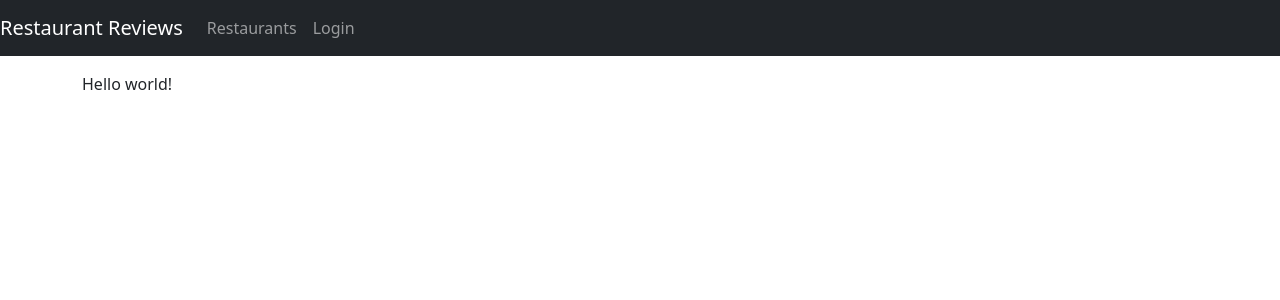
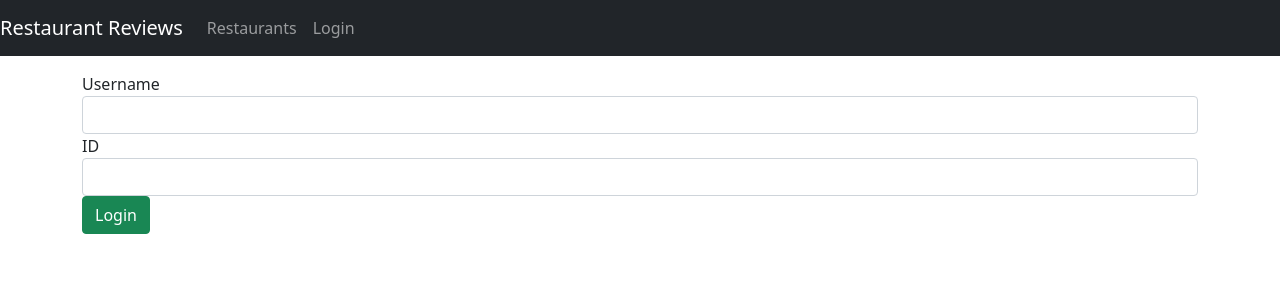
Before and after one commit to DavidTaapy/David-Learns-MERN-Stack, a React (Create React App) app in the folder frontend/: page /login in a window 1280 px wide. Shown: the top 300 px of the page. Built offline with nearby package versions, Linux system fonts and the light colour scheme.

Commit message:
Added Login Page

```diff
--- a/frontend/src/Components/login.js
+++ b/frontend/src/Components/login.js
@@ -1,11 +1,60 @@
-import React from "react"
+import React from "react";
+import { useState } from "react";
 
-function Login() {
-  return (
-    <div className="App">
-      Hello world!
-    </div>
-  );
-}
+const Login = props => {
+
+    // Set State
+    const initialUserState = {
+        name: "",
+        id: "",
+    };
+    const [user, setUser] = useState(initialUserState);
+
+    const handleInputChange = event => {
+        const { name, value } = event.target;
+        setUser({ ...user, [name]: value });
+    };
+
+    const login = () => {
+        props.login(user)
+        props.history.push('/');        // Go to home page
+    }
+
+    return (
+        <div className="submit-form">
+            <div>
+                <div className="form-group">
+                    <label htmlFor = "user">Username</label>
+                    <input
+                        type = "text"
+                        className = "form-control"
+                        id = "name"
+                        required
+                        value = {user.name}
+                        onChange = {handleInputChange}
+                        name = "name"
+                    />
+                </div>
+
+                <div className = "form-group">
+                    <label htmlFor = "id">ID</label>
+                    <input
+                        type = "text"
+                        className = "form-control"
+                        id = "id"
+                        required
+                        value = {user.id}
+                        onChange = {handleInputChange}
+                        name = "id"
+                    />
+                </div>
+
+                <button onClick = {login} className="btn btn-success">
+                    Login
+                </button>
+            </div>
+        </div>
+    );
+};
 
 export default Login;
--- a/frontend/src/Components/restaurants.js
+++ b/frontend/src/Components/restaurants.js
@@ -38,7 +38,7 @@ const Restaurant = props => {
             setRestaurant((prevState) => {
                 prevState.reviews.splice(index, 1)
                 return({
-                ...prevState
+                    ...prevState
                 })
             })
         })
--- a/frontend/src/Services/restaurant.js
+++ b/frontend/src/Services/restaurant.js
@@ -29,7 +29,7 @@ class RestaurantDataService {
 
     // Delete review
     deleteReview(id, userId) {
-        return http.delete(`/review?id=${id}`);
+        return http.delete(`/review?id=${id}`, {data: {user_id: userId}});
     }
 
     // Get cuisines in database
```
